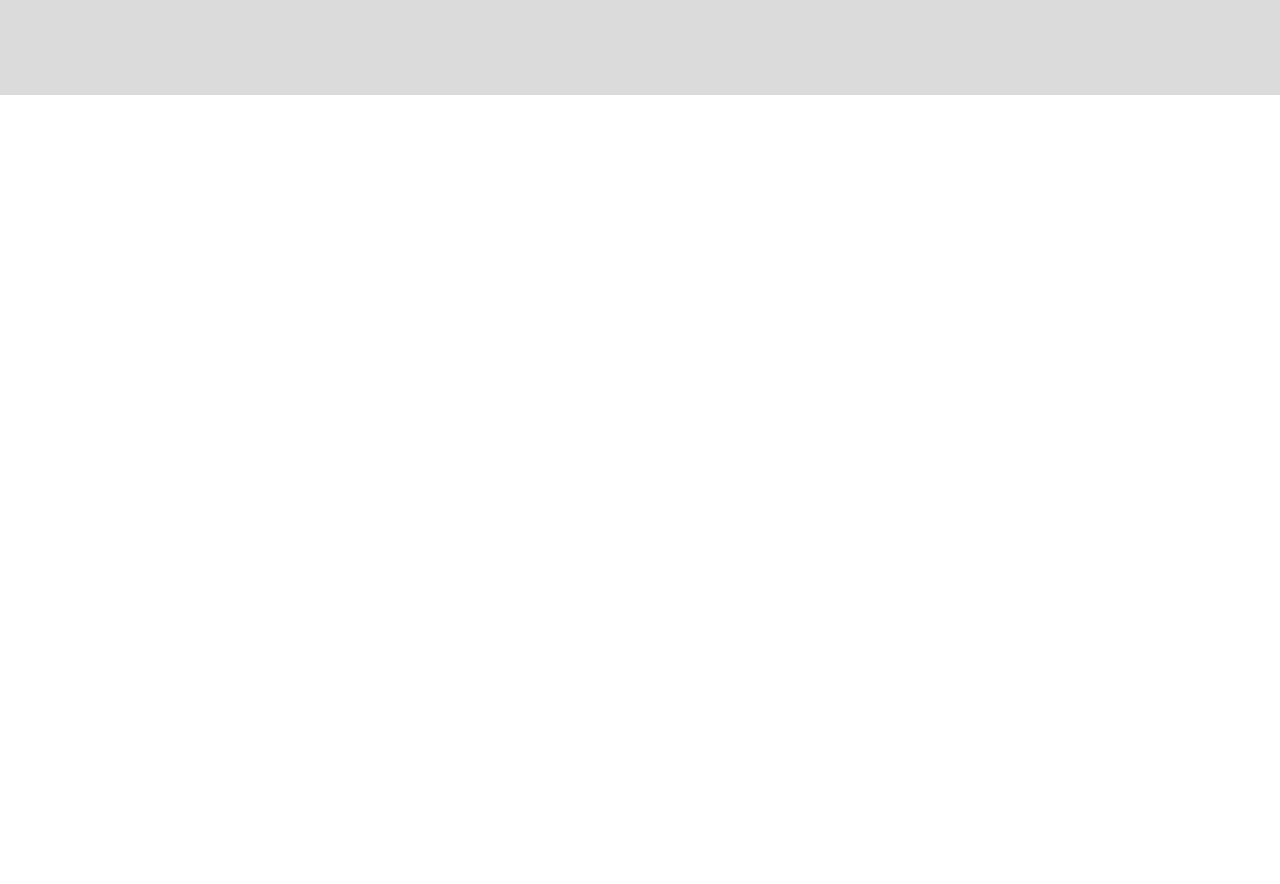
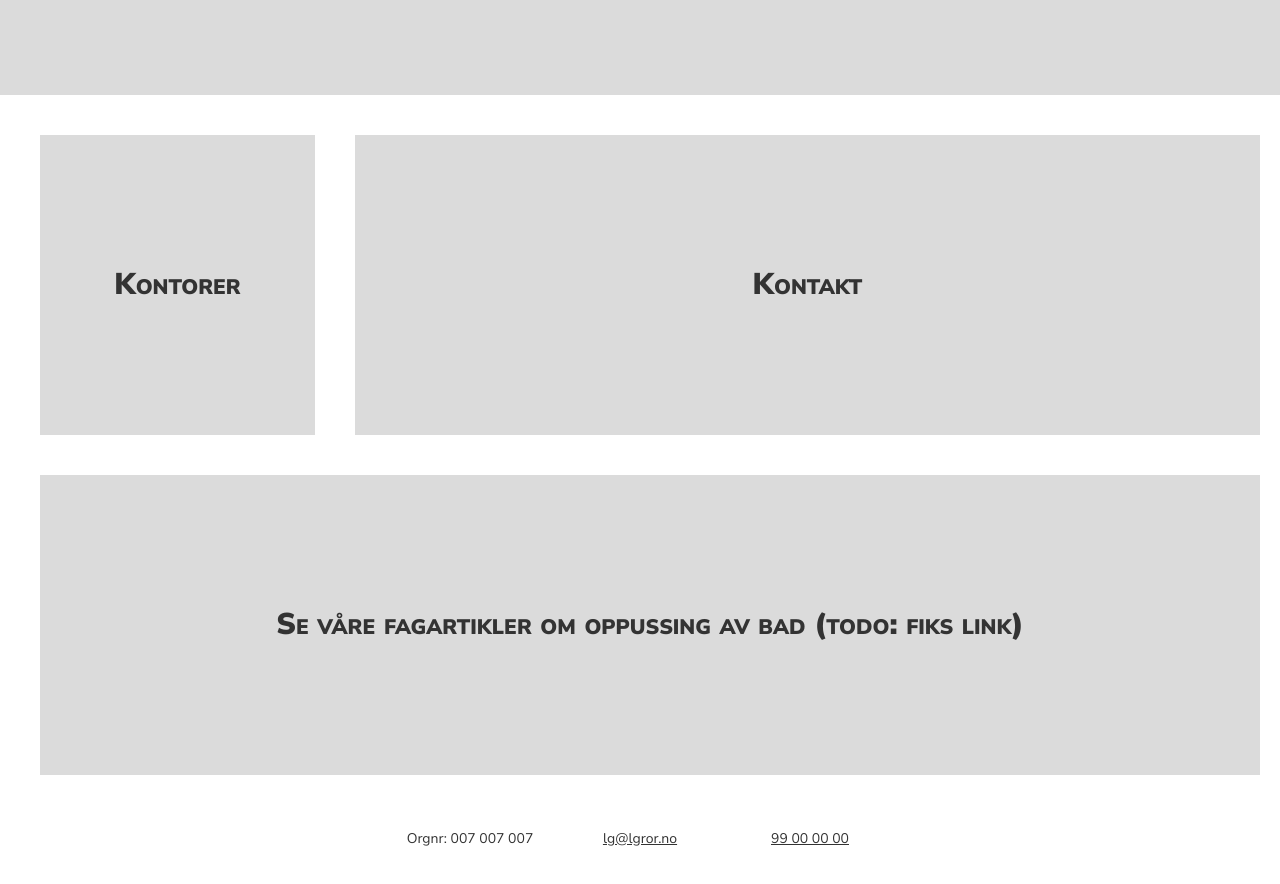
Before and after one commit to TheWoakus/WebApplikasjon-Eksamen, a React app in the folder client/: page / in a window 1280 px wide. Shown: the part 280-1164 px from the top of the page. Before the commit the page ends 800 px from the top, so only its background shows below. Built offline with nearby package versions, Linux system fonts and the light colour scheme.

Commit message:
Home page mock up, done

```diff
--- a/client/src/assets/scss/style.scss
+++ b/client/src/assets/scss/style.scss
@@ -12,3 +12,52 @@
 body {
 	font-family: 'nunito sans';
 }
+
+#container {
+	position: relative;
+	min-height: 100vh;;
+}
+
+#page_content {
+	max-width: 1200px;
+	margin: 40px auto;
+	display: grid;
+	grid-template-columns: 275px 275px 275px 275px;
+	grid-gap: 40px;
+	grid-template-rows: auto;
+	grid-template-areas:
+		"kontorer kontakt kontakt kontakt"
+		"fagartikler fagartikler fagartikler fagartikler"
+		"footer footer footer footer";
+
+	padding-bottom: 60px;
+}
+
+#kontorer, #kontakt, #fagartikler {
+	display: grid;
+	background-color: #dbdbdb;
+	height: 300px;
+}
+
+#kontorer {
+	grid-area: kontorer;
+}
+
+.title {
+	display:block;
+	width: 100%;
+	font-size: 30px;
+	text-decoration: none;
+	align-self: center;
+	text-align: center;
+	line-height: 300px;
+	font-variant: small-caps;
+	font-weight: bold;
+}
+#kontakt {
+	grid-area: kontakt;
+}
+
+#fagartikler {
+	grid-area: fagartikler;
+}
--- a/client/src/components/Header.jsx
+++ b/client/src/components/MainHeader.jsx
@@ -4,7 +4,7 @@ import styled from 'styled-components';
 import Logo from './Logo';
 import Nav from './Nav';
 
-const StyledHeader = styled.header`
+const Header = styled.header`
 	display: grid;
 	grid-template-columns: 100px auto;
 	grid-gap: 20px;
@@ -12,16 +12,12 @@ const StyledHeader = styled.header`
 	height: 70px;
 	box-shadow: 0px 6px 10px rgba(0,0,0,.4);
 `;
-const StyledH1 = styled.h1`
-	margin-left: 40px;
-	font-size: 20px;
-	line-height: 60px;
-`;
-const Header = () => (
-	<StyledHeader className="main_header">
+
+const MainHeader = () => (
+	<Header className="main_header">
 		<Logo />
 		<Nav />
-	</StyledHeader>
+	</Header>
 );
 
-export default Header;
+export default MainHeader;
--- /dev/null
+++ b/client/src/components/PageFooter.jsx
@@ -0,0 +1,26 @@
+import React from 'react';
+import styled from 'styled-components';
+
+const Footer = styled.footer`
+	display: grid;
+	grid-template-columns: 150px 150px 150px;
+	grid-gap: 20px;
+	text-align: center;
+	justify-content: center;
+
+	position: absolute;
+	bottom: 0;
+	width: 100%;
+	height: 60px;
+`;
+
+const PageFooter = () => (
+	<Footer>
+		<p>Orgnr: 007 007 007</p>
+		{/* <p><a href="mailto:lg@lgror.no">lg@lgror.no</a></p> */}
+		<a href="mailto:lg@lgror.no" class="mail">lg@lgror.no</a>
+		<a href="callto:99000000" class="phone">99 00 00 00</a>
+	</Footer>
+);
+
+export default PageFooter;
--- a/client/src/pages/Hjem.jsx
+++ b/client/src/pages/Hjem.jsx
@@ -1,11 +1,32 @@
 import React from 'react';
+import { NavLink } from 'react-router-dom';
+
 import PageHeader from '../components/PageHeader';
+import PageFooter from '../components/PageFooter';
 
 class Hjem extends React.Component {
 	render() {
 		return (
 			<>
 				<PageHeader title="Velkommen til LG Rørleggerservice AS" />
+				<section id="page_content">
+					<section id="kontorer">
+						<NavLink exact to="/kontorer/" className="title">
+							Kontorer
+						</NavLink>
+					</section>
+					<section id="kontakt">
+						<NavLink exact to="/kontakt/" className="title">
+							Kontakt
+						</NavLink>
+					</section>
+					<section id="fagartikler">
+						<NavLink exact to="/fagartikler/" className="title">
+							Se våre fagartikler om oppussing av bad (todo: fiks link)
+						</NavLink>
+					</section>
+				</section>
+				<PageFooter />
 			</>
 		)
 	}
--- a/client/src/routes/Routes.jsx
+++ b/client/src/routes/Routes.jsx
@@ -8,12 +8,12 @@ import Kontakt from '../pages/Kontakt';
 import Kontorer from '../pages/Kontorer';
 import Logginn from '../pages/Logginn';
 
-import Header from '../components/Header'
+import MainHeader from '../components/MainHeader'
 
 const Routes = () => (
 
   <Router>
-	  <Header />
+	  <MainHeader />
       <Switch>
         <Route exact path="/">
           <Hjem />
--- a/client/src/styles/Global.jsx
+++ b/client/src/styles/Global.jsx
@@ -16,13 +16,14 @@ html {
 	font-family: "Nunito Sans";
 }
 
-h1 {
-	font-size: 18px;
-	margin: 50px;
+h2 {
+	font-size: 30px;
+	/* text-align: center; */
+	/* text-transform: uppercase; */
 }
-h2 {
-	text-align: center;
-	text-transform: uppercase;
+
+.mail, .phone {
+	margin: 14px 0;
 }
 
 fieldset {
```
